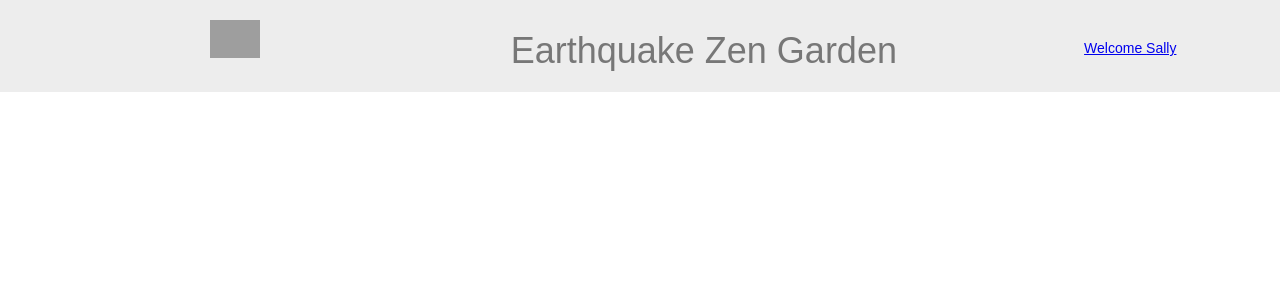
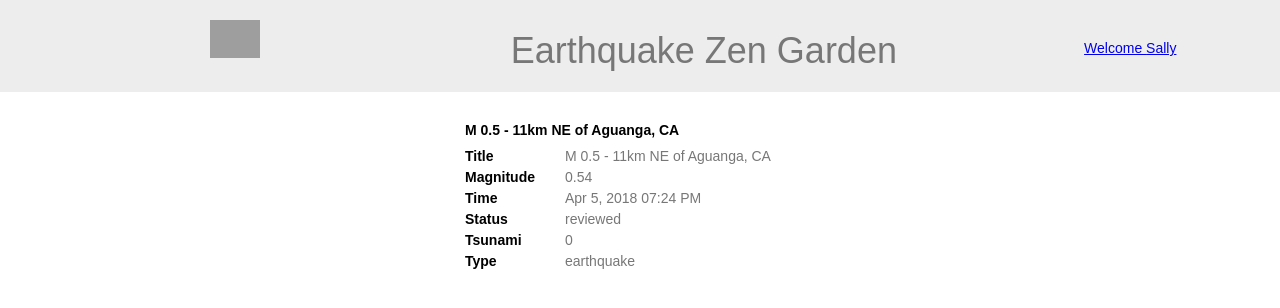
Before and after one commit to bhavik4748/EarthquakeZenApp, a React app: page /1 in a window 1280 px wide. Shown: the top 308 px of the page. Built offline with nearby package versions, Linux system fonts and the light colour scheme; grey boxes are pictures that could not be loaded.

Commit message:
Added DetailView and Working Router Links

```diff
--- a/src/App.js
+++ b/src/App.js
@@ -9,6 +9,7 @@ import service from './services/service';
 import Header from './Component/Header/Header';
 import Home from './Container/Home/Home';
 import Profile from './Container/Profile/Profile';
+import DetailView from './Container/DetailView/DetailView';
 
 function App() {
     const [site, setSite] = useState(null);
@@ -35,6 +36,11 @@ function App() {
                 <Route path="/profile">
                     <Profile profileData={profile}></Profile>
                 </Route>
+                <Route path="/:id" children={<DetailView quakeData={data} />}>
+                </Route>
+                <Route path="*">
+                    <Home quakeData={data}></Home>
+                </Route>
             </Switch>
         </>)
 
--- /dev/null
+++ b/src/Container/DetailView/DetailView.js
@@ -0,0 +1,39 @@
+import React from 'react';
+import { useParams } from 'react-router-dom';
+import classes from './DetailView.module.css';
+
+const DetailView = ({ quakeData }) => {
+    let { id } = useParams();
+    let { properties } = quakeData.features[id];
+    return (<>
+        <div className={classes.detailViewClass}>
+            <div className={classes.textCenter}>{properties.title}</div>
+            <div className={classes.flexContainer}>
+                <div className={classes.label}>Title</div>
+                <div className={classes.propertyValue}>{properties.title}</div>
+            </div>
+            <div className={classes.flexContainer}>
+                <div className={classes.label}>Magnitude</div>
+                <div className={classes.propertyValue}>{properties.mag}</div>
+            </div>
+            <div className={classes.flexContainer}>
+                <div className={classes.label}>Time</div>
+                <div className={classes.propertyValue}>{properties.formattedTime}</div>
+            </div>
+            <div className={classes.flexContainer}>
+                <div className={classes.label}>Status</div>
+                <div className={classes.propertyValue}>{properties.status}</div>
+            </div>
+            <div className={classes.flexContainer}>
+                <div className={classes.label}>Tsunami</div>
+                <div className={classes.propertyValue}>{properties.tsunami}</div>
+            </div>
+            <div className={classes.flexContainer}>
+                <div className={classes.label}>Type</div>
+                <div className={classes.propertyValue}>{properties.type}</div>
+            </div>
+        </div>
+    </>);
+}
+
+export default DetailView;
--- /dev/null
+++ b/src/Container/DetailView/DetailView.module.css
@@ -0,0 +1,27 @@
+.detailViewClass {
+    margin: auto;
+    max-width: 350px;
+    padding-top: 20px;
+}
+
+.textCenter {
+    text-align: left;
+    font-weight: bold;
+    margin: 10px 0px;
+    font-size: 14px;
+}
+
+.flexContainer {
+    display: flex;
+    margin: 5px 0px ;
+}
+
+.label {
+    width: 100px;
+    font-weight: bold;
+}
+
+.propertyValue {
+    width: 250px;
+    color: #777777;
+}
--- a/src/Container/Home/Home.js
+++ b/src/Container/Home/Home.js
@@ -1,12 +1,19 @@
 import React from 'react';
+import { NavLink } from 'react-router-dom'
 import classes from './Home.module.css';
 
 const Home = ({ quakeData }) => {
     let dataRow = '';
+
+    const sortByColumn = () => {
+
+    }
+
     dataRow = quakeData.features.map(row => {
+        let id = '/' + row['properties']['id'];
         return (
             <div key={row.properties.title} className={classes.tableClassRow}>
-                <div className={classes.titleRow}>{row.properties.place}</div>
+                <NavLink key={id} className={classes.titleRow} to={id}> {row.properties.place}</NavLink>
                 <div className={classes.magnitudeRow}>{row.properties.mag}</div>
                 <div className={classes.timeRow}>{row.properties.formattedTime}</div>
             </div>
--- a/src/services/service.js
+++ b/src/services/service.js
@@ -9,8 +9,9 @@ service.getApiData = async () => {
     const res = await fetch('api.json', service.headers);
     const result = await res.json();
     let { data } = result;
-    for (let obj of data.features) {
+    for (let [index,obj] of data.features.entries()) {
         obj['properties']['formattedTime'] = service.getDateTimeFromTime(obj['properties']['time']);
+        obj['properties']['id'] = index;
     }
     return result;
 }
```
